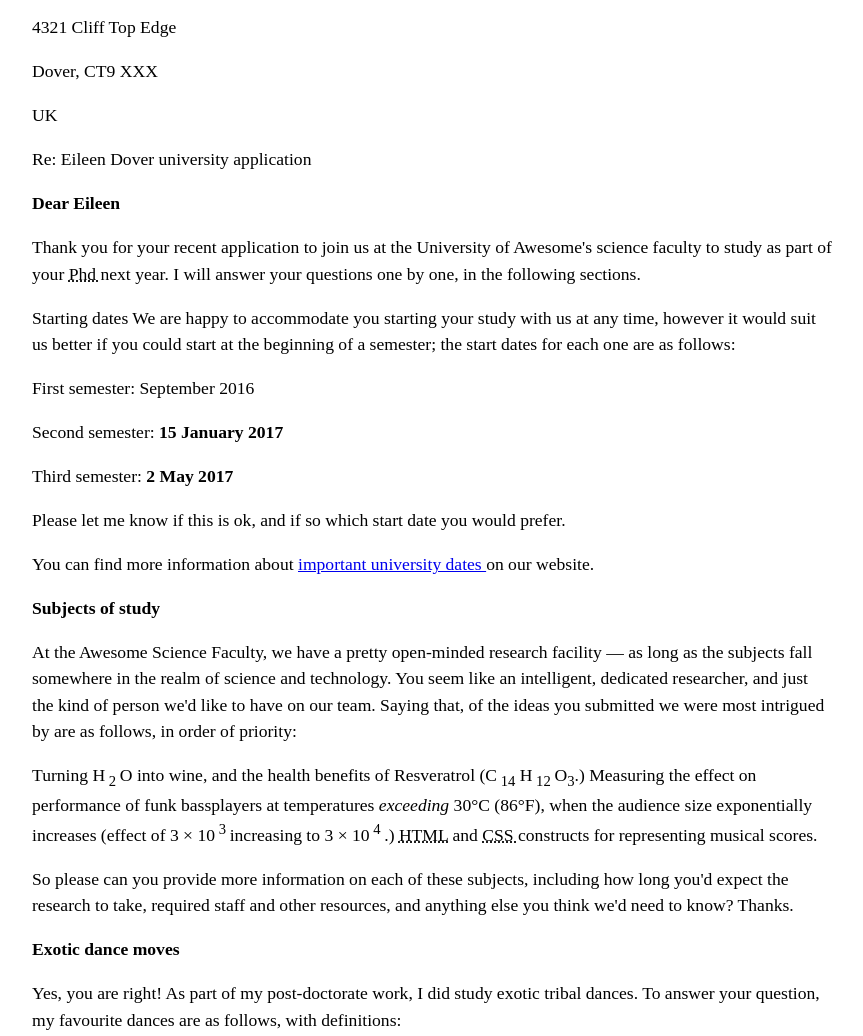
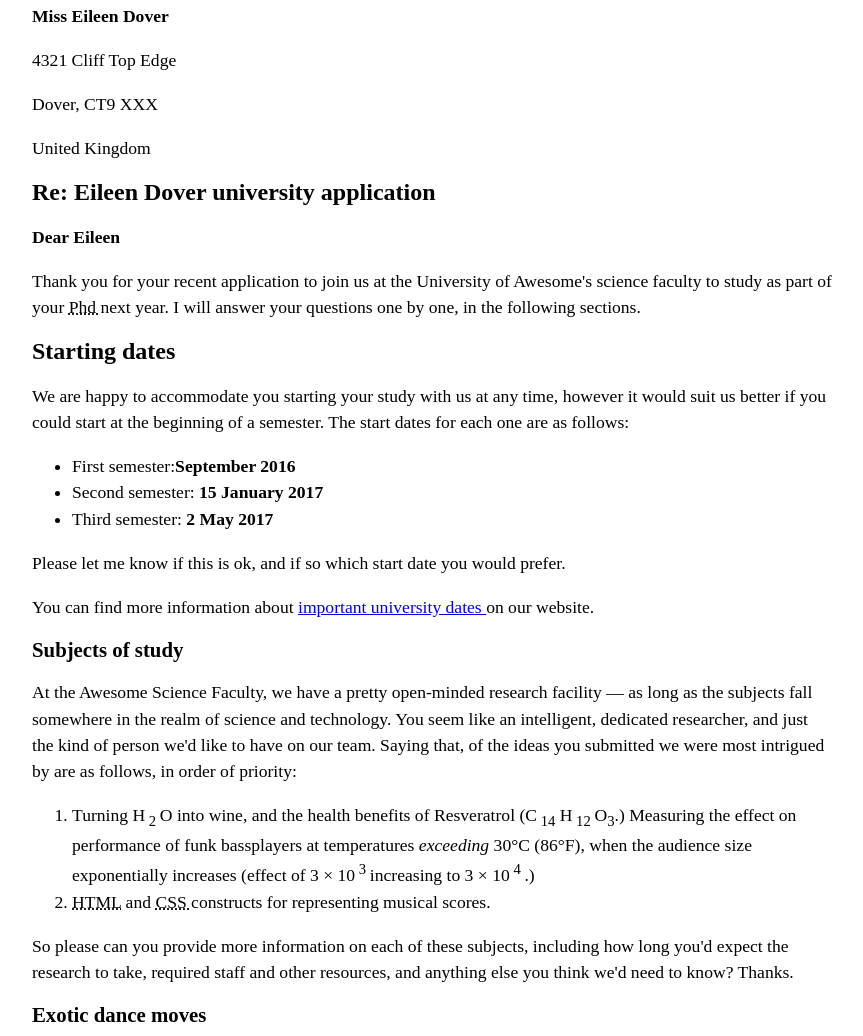
Before and after one commit to RobinSR1126/Brev-2222, a plain HTML site: page index.html in a window 1280 px wide. Shown: the part 399-1435 px from the top of the page, without its empty margins (208-1071 px from the left). Drawn offline with Linux system fonts and the light colour scheme.

Commit message:
Update index.html

```diff
--- a/index.html
+++ b/index.html
@@ -3,16 +3,15 @@
     <head>
     <link rel="stylesheet" href="Styles/styles.css">
     <meta charset="utf-8">
-         <meta name="author" content= "Dr. Eleanor Gaye">
+    <meta name="author" content="Dr. Eleanor Gaye">
     <title> Brev </title>
-        <link scr ="Styles/styles.css" rel="stylesheet">
+</head>
 
-
-    </head>
 <body>
 
     <div class="sender-column">
         <p> <strong> Dr. Elenor Gaye </strong></p>
+        <address>
         <p> Awesome science faculty</p>
         <p> University of awesome</p>
         <p> bobtown, CA 99999</p>
@@ -20,42 +19,49 @@
         <p> <strong>Tel: 123-456-7890 </strong> </p>
         <p> <strong> Email </strong>: no_reply@example.com </p>
         <p> 20 January 2016 </p>
+        </address>
     </div>
 
-        <p> <strong> Miss Eileen Dover  </strong> </p>
+    <p> <strong> Miss Eileen Dover </strong> </p>
+    <addres>
     <p> 4321 Cliff Top Edge </p>
     <p> Dover, CT9 XXX </p>
-        <p> UK </p>
-        <p> Re: Eileen Dover university application </p>
+    <p> United Kingdom </p>
+        </addres>
+    <header>
+        <h1> Re: Eileen Dover university application </h1>
+    </header>
+
+    <p> <strong> Dear Eileen </strong> </p>
+    <p> Thank you for your recent application to join us at the University of Awesome's science faculty to study as part of your <abbr title="Doctor of Philosophy"> Phd </abbr> next year. I will answer your questions one by one, in the following sections.</p>
 
 
-        <p> <strong> Dear Eileen </strong> </p>
-        <p> Thank you for your recent application to join us at the University of Awesome's science faculty to study as part of your <abbr title ="Doctor of Philosophy"> Phd </abbr> next year. I will answer your questions one by one, in the following sections.</p>
-
-        <p>
-            Starting dates
-            We are happy to accommodate you starting your study with us at any time, however it would suit us better if you could start at the beginning of a semester; the start dates for each one are as follows:</p>
-        <p> First semester: <Stong>September 2016</Stong> </p>
-        <p> Second semester: <strong> 15 January 2017 </strong> </p>
-        <p> Third semester: <strong> 2 May 2017 </strong> </p>
+    <h1>Starting dates </h1>
+    <p>We are happy to accommodate you starting your study with us at any time, however it would suit us better if you could start at the beginning of a semester. The start dates for each one are as follows:</p>
+    <ul>
+        <li> First semester:<strong>September 2016</strong>
+        </li>
+        <li> Second semester:<strong> 15 January 2017 </strong> </li>
+        <li> Third semester:<strong> 2 May 2017 </strong> </li>
+    </ul>
 
 
     <p> Please let me know if this is ok, and if so which start date you would prefer. </p>
 
-        <p> You can find more information about <a href = "https://knowyourmeme.com/memes/return-to-monke">important university dates </a>   on our website.
+    <p> You can find more information about <a href="https://knowyourmeme.com/memes/return-to-monke">important university dates </a> on our website.
     </p>
-        <p> <strong> Subjects of study </strong> </p>
+    <h2> <strong> Subjects of study </strong> </h2>
 
 
     <p> At the Awesome Science Faculty, we have a pretty open-minded research facility — as long as the subjects fall somewhere in the realm of science and technology. You seem like an intelligent, dedicated researcher, and just the kind of person we'd like to have on our team. Saying that, of the ideas you submitted we were most intrigued by are as follows, in order of priority:
     </p>
 
 
-
-        <p> Turning H<sub> 2 </sub>O into wine, and the health benefits of Resveratrol (C<sub> 14</sub> H<sub> 12 </sub>O<sub>3</sub>.)
-Measuring the effect on performance of funk bassplayers at temperatures <em> exceeding </em> 30°C (86°F), when the audience size exponentially increases (effect of 3 × 10<sup> 3 </sup> increasing to 3 × 10<sup> 4 </sup>.)
-            <abbr title = "hyper text markup language">HTML</abbr> and <abbr title = "Cascading Style Sheets"> CSS </abbr> constructs for representing musical scores.
- </p>
+    <ol>
+        <li> Turning H<sub> 2 </sub>O into wine, and the health benefits of Resveratrol (C<sub> 14</sub> H<sub> 12 </sub>O<sub>3</sub>.)
+            Measuring the effect on performance of funk bassplayers at temperatures <em> exceeding </em> 30°C (86°F), when the audience size exponentially increases (effect of 3 × 10<sup> 3 </sup> increasing to 3 × 10<sup> 4 </sup>.)</li>
+        <li><abbr title="hyper text markup language">HTML</abbr> and <abbr title="Cascading Style Sheets"> CSS </abbr> constructs for representing musical scores.</li>
+    </ol>
 
 
 
@@ -63,11 +69,11 @@ Measuring the effect on performance of funk bassplayers at temperatures <em> exc
 
 
 
-        <p> <strong> Exotic dance moves </strong> </p>
+    <h2> <strong> Exotic dance moves </strong> </h2>
 
     <p> Yes, you are right! As part of my post-doctorate work, I did study exotic tribal dances. To answer your question, my favourite dances are as follows, with definitions: </p>
 
-        <p>   Polynesian chicken dance </p>
+    <p> Polynesian chicken dance </p>
 
 
     <p> little known but <em>very</em> influential dance dating back as far as 300BC, a whole village would dance around in a circle like chickens, to encourage their livestock to be "fruitful".
@@ -78,11 +84,10 @@ Arctic robot dance </p>
 
     <p> An interesting example of historic misinformation, English explorers in the 1960s believed to have discovered a new dance style characterized by "robotic", stilted movements, being practiced by inhabitants of Northern Alaska and Canada. Later on however it was discovered that they were just moving like this because they were really cold. </p>
 
-        <p>For more of my research, see my exotic <a href = " https://www.roblox.com/"> dance research page.  </a> </p>
+    <p>For more of my research, see my exotic <a href=" https://www.roblox.com/"> dance research page. </a> </p>
     <p> Yours sincerely,</p>
     <p> <strong> Dr Eleanor Gaye </strong> </p>
 
     <p> University of Awesome motto: <em>"Be awesome to each other."</em> -- The memoirs of Bill S Preston, Esq</p>
 
-    </body>
-</html>
+</body></html>
```
Lines whose indentation alone changed are shown as unchanged.
